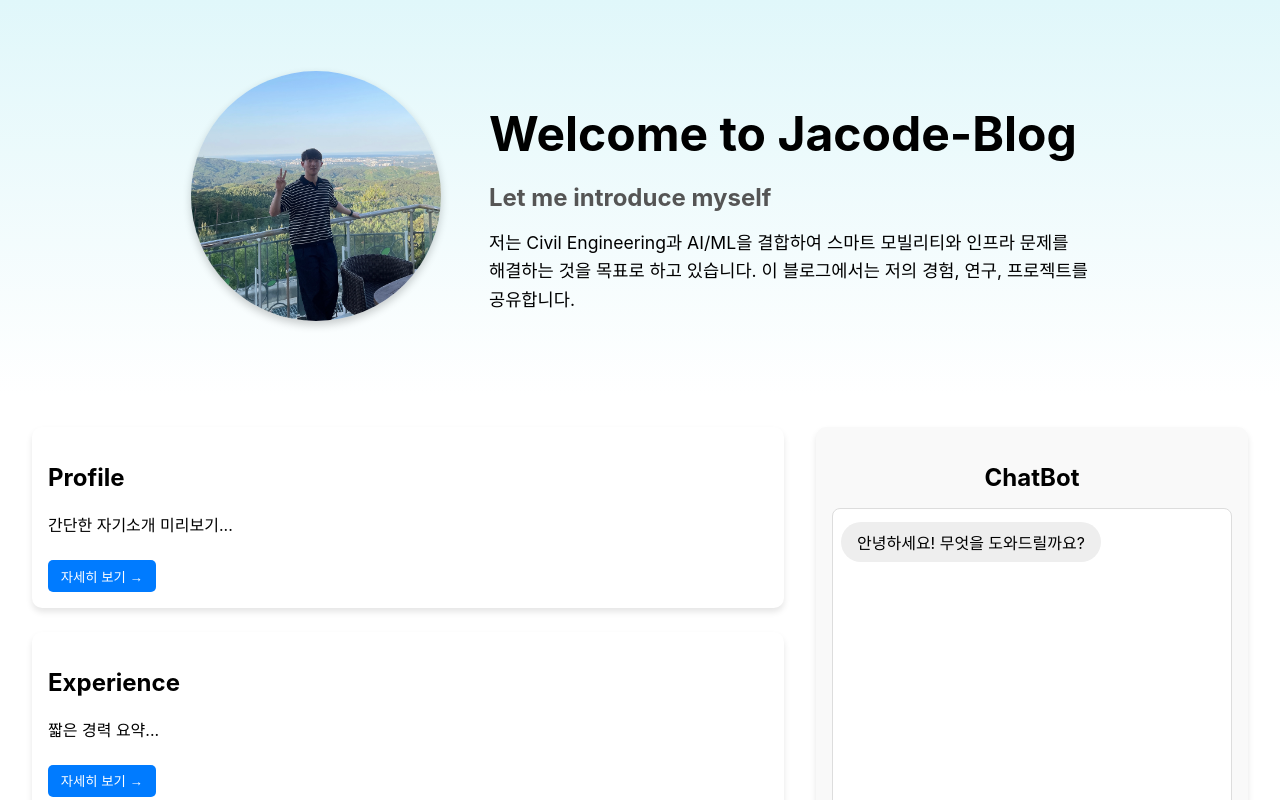
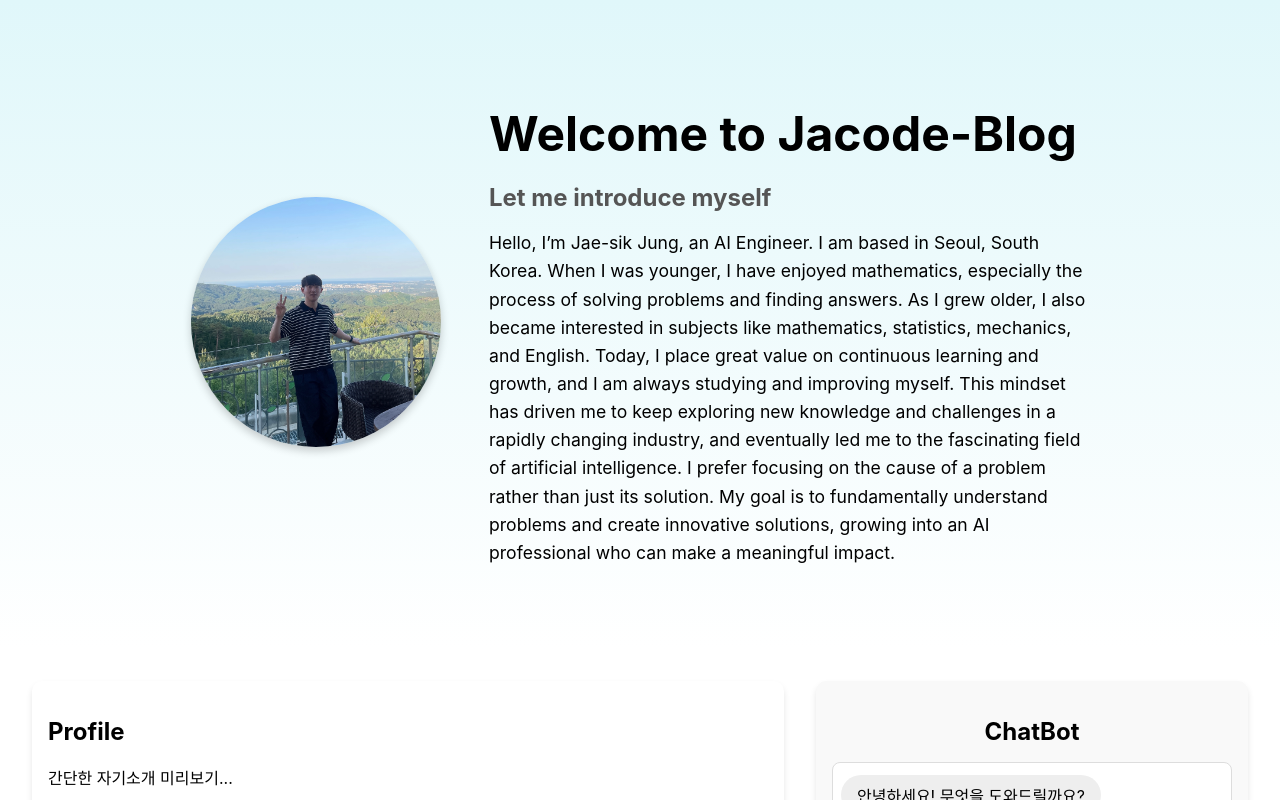
Before and after one commit to Jacod97/jacode97-blog, a React (Create React App) app: page / in a window 1280 px wide. Shown: the top 800 px of the page. Built offline with nearby package versions, Linux system fonts and the light colour scheme.

Commit message:
update hero

```diff
--- a/src/components/Hero.js
+++ b/src/components/Hero.js
@@ -35,8 +35,10 @@ export default function Hero() {
           Let me introduce myself
         </h2>
         <p style={{ fontSize: "1.1rem", lineHeight: "1.6" }}>
-          저는 Civil Engineering과 AI/ML을 결합하여 스마트 모빌리티와 인프라 문제를 해결하는 것을 목표로 하고 있습니다.
-          이 블로그에서는 저의 경험, 연구, 프로젝트를 공유합니다.
+          Hello, I’m Jae-sik Jung, an AI Engineer. I am based in Seoul, South Korea.
+          When I was younger, I have enjoyed mathematics, especially the process of solving problems and finding answers. As I grew older, I also became interested in subjects like mathematics, statistics, mechanics, and English.
+          Today, I place great value on continuous learning and growth, and I am always studying and improving myself. This mindset has driven me to keep exploring new knowledge and challenges in a rapidly changing industry, and eventually led me to the fascinating field of artificial intelligence.
+          I prefer focusing on the cause of a problem rather than just its solution. My goal is to fundamentally understand problems and create innovative solutions, growing into an AI professional who can make a meaningful impact.
         </p>
       </div>
     </section>
```
